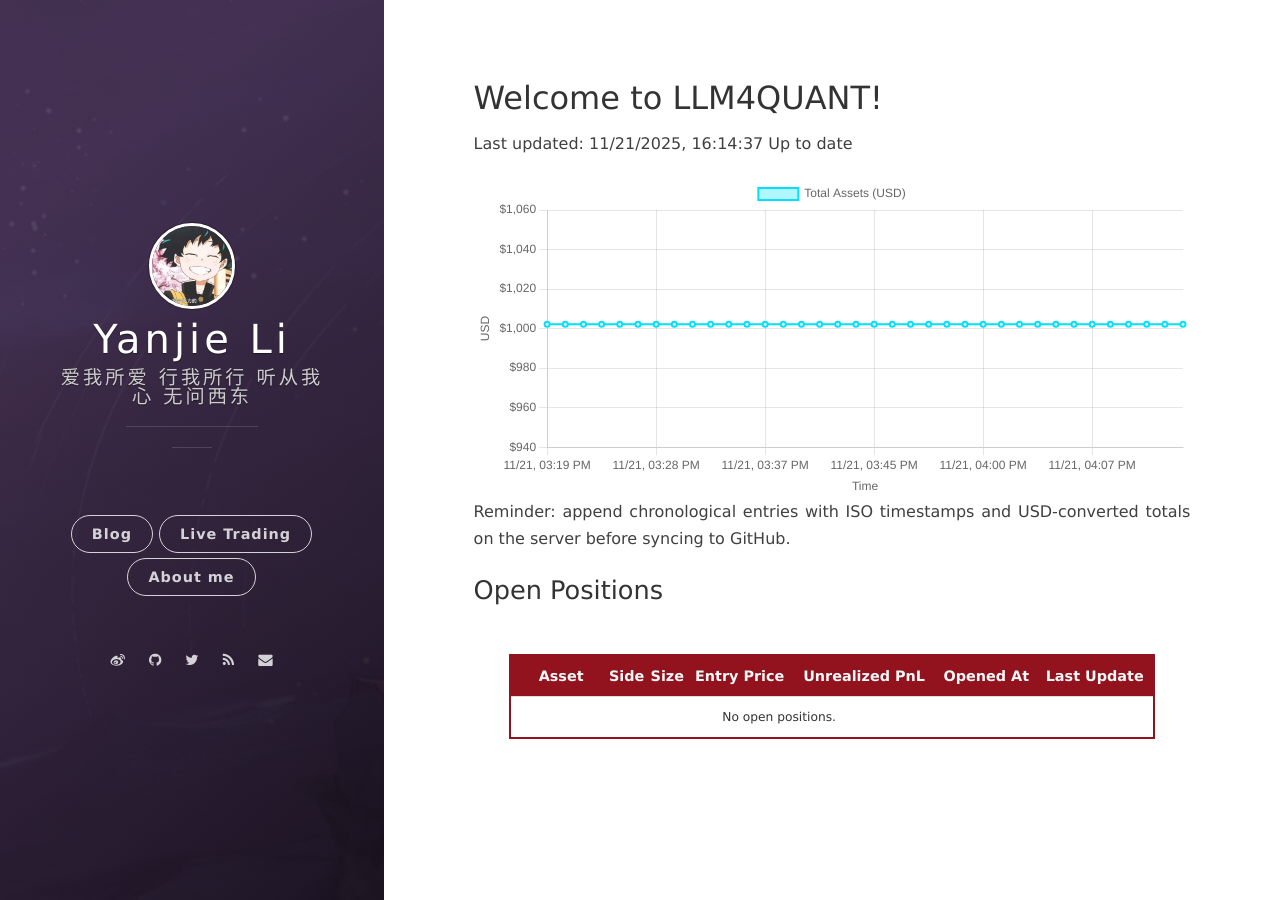
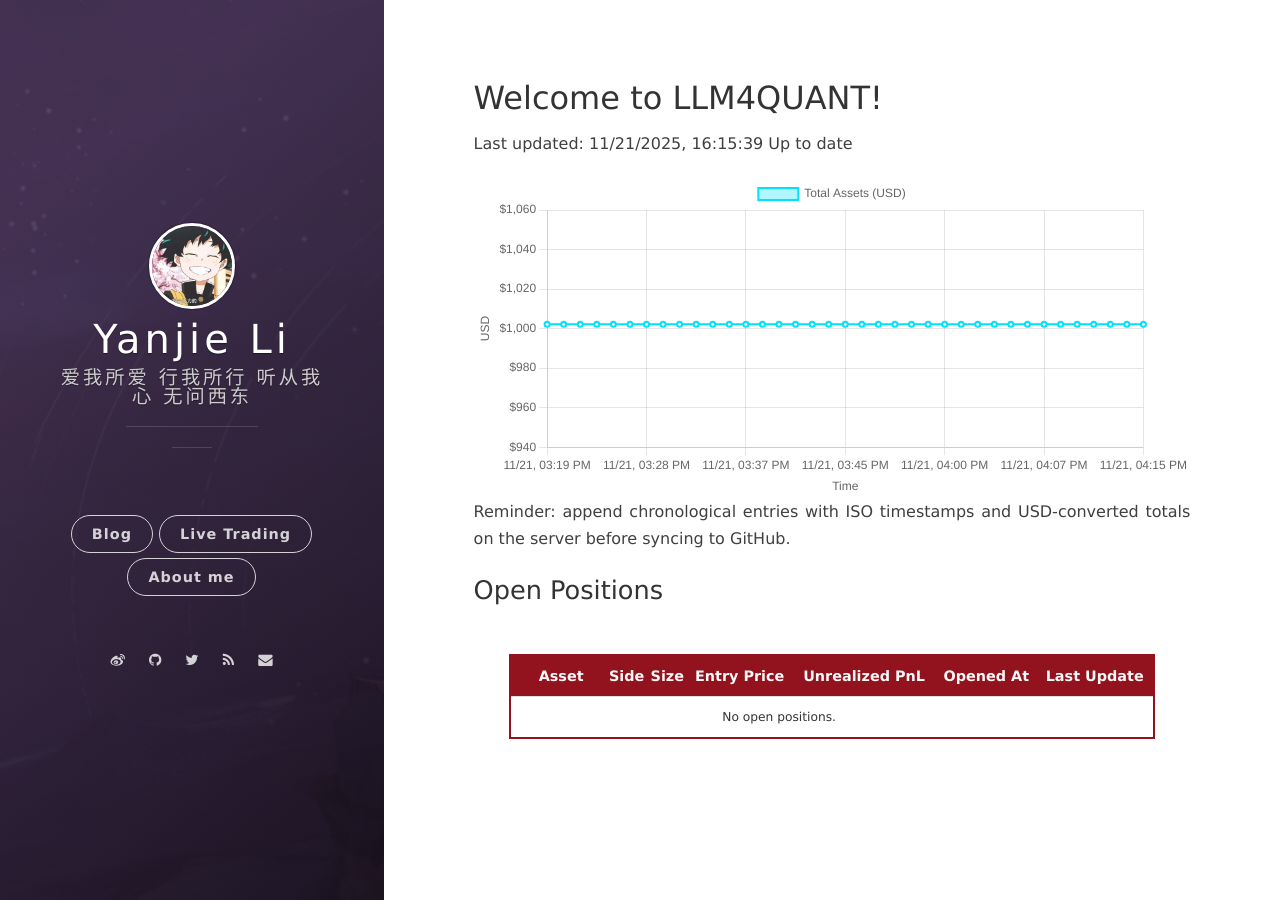
Before and after one commit to leeyegy/leeyegy.github.io, a Jekyll site: the page built from live-trading.html, in a window 1280 px wide. Built offline with Jekyll 4.4.1, drawn with Linux system fonts in a browser that asks for light colours; nearby versions of some CDN libraries.

Commit message:
AccountMonitor: update balance history 2025-11-22T00:15:39+08:00

```diff
--- a/assets/data/binance/balance-history.json
+++ b/assets/data/binance/balance-history.json
@@ -1,5 +1,5 @@
 {
-  "generatedAt": "2025-11-22T00:14:37+08:00",
+  "generatedAt": "2025-11-22T00:15:39+08:00",
   "asset": "total_usd_value",
   "history": [
     {
@@ -145,6 +145,10 @@
     {
       "timestamp": "2025-11-22T00:14:37+08:00",
       "totalUsd": 1002.16734911
+    },
+    {
+      "timestamp": "2025-11-22T00:15:39+08:00",
+      "totalUsd": 1002.16734911
     }
   ]
 }
```
